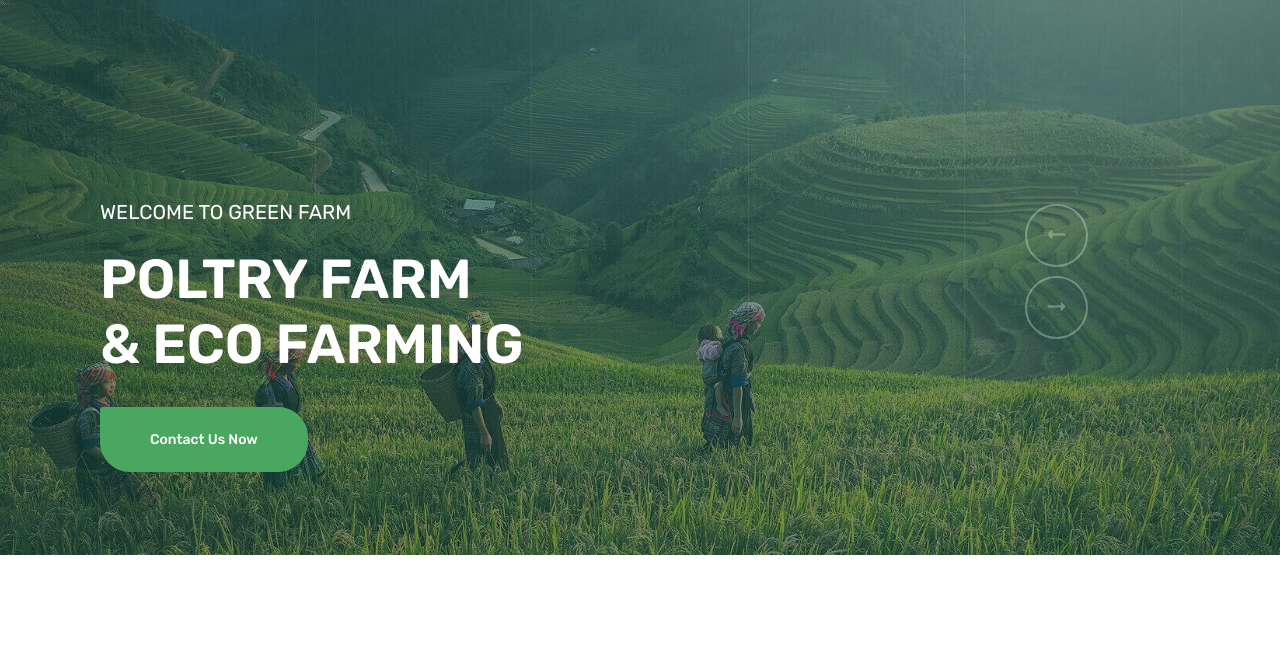
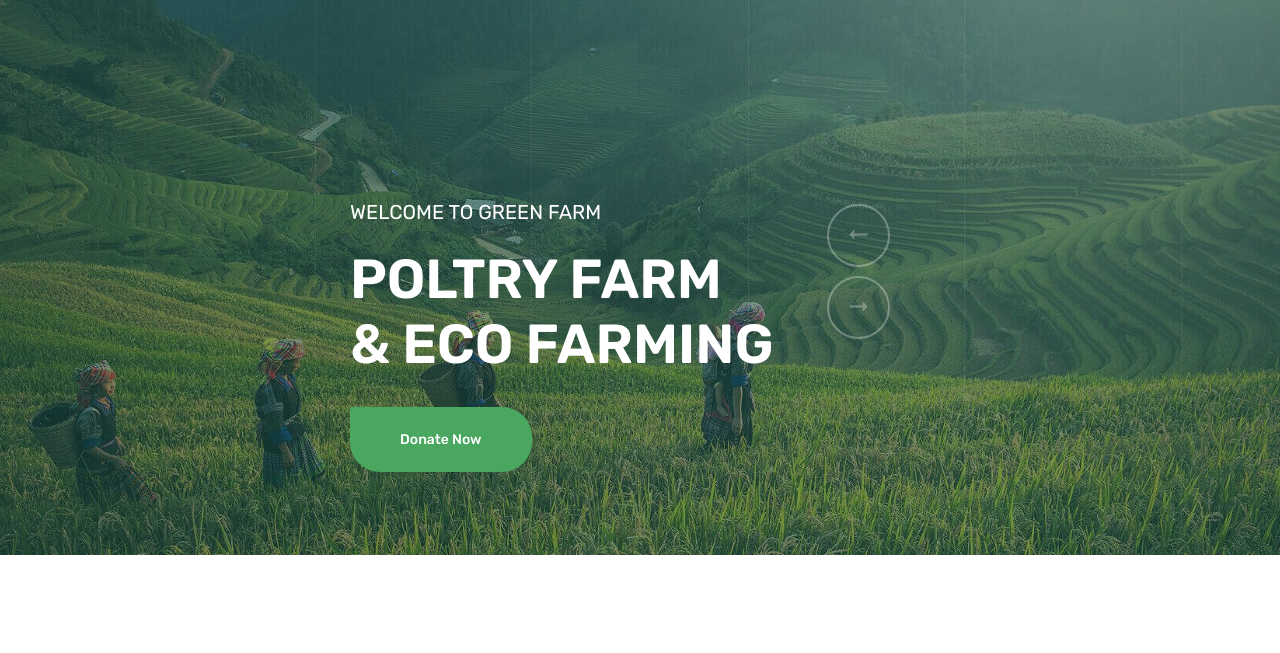
Before and after one commit to palashroy121/new-ssi, a plain HTML site: page index.html in a window 1280 px wide. Shown: the part 86-739 px from the top of the page. Drawn offline with Linux system fonts and the light colour scheme.

Commit message:
Slider Edit

```diff
--- a/css/style.css
+++ b/css/style.css
@@ -393,7 +393,7 @@ label {
 .slider-content {
     position: absolute;
     top: 200px;
-    left: 100px;
+    left: 350px;
 }
 .slider-content span {
     font-size: 20px;
@@ -415,7 +415,7 @@ label {
 .slider-active .slick-arrow {
 	position: absolute;
 	top: 37%;
-    right: 15%;
+    right: 390px;
 	width: 63px;
     height: 63px;
 	align-items: center;
--- a/index.html
+++ b/index.html
@@ -89,7 +89,7 @@
                             <span data-animation="fadeInUp" data-delay=".2s">Welcome to Green Farm</span>
                             <h2 data-animation="fadeInUp" data-delay=".4s">Poltry Farm <br>& Eco Farming</h2>
                             <div class="slider-btn" data-animation="fadeInUp" data-delay=".6s">
-                                <a href="#" class="s-btn">Contact Us Now</a>
+                                <a href="#" class="s-btn">Donate Now</a>
                             </div>
                         </div>
                     </div>
@@ -101,7 +101,7 @@
                             <span data-animation="fadeInUp" data-delay=".2s">Welcome to Green Farm</span>
                             <h2 data-animation="fadeInUp" data-delay=".4s">Poltry Farm <br>& Eco Farming</h2>
                             <div class="slider-btn" data-animation="fadeInUp" data-delay=".6s">
-                                <a href="#" class="s-btn">Contact Us Now</a>
+                                <a href="#" class="s-btn">Donate Now</a>
                             </div>
                         </div>
                     </div>
```
